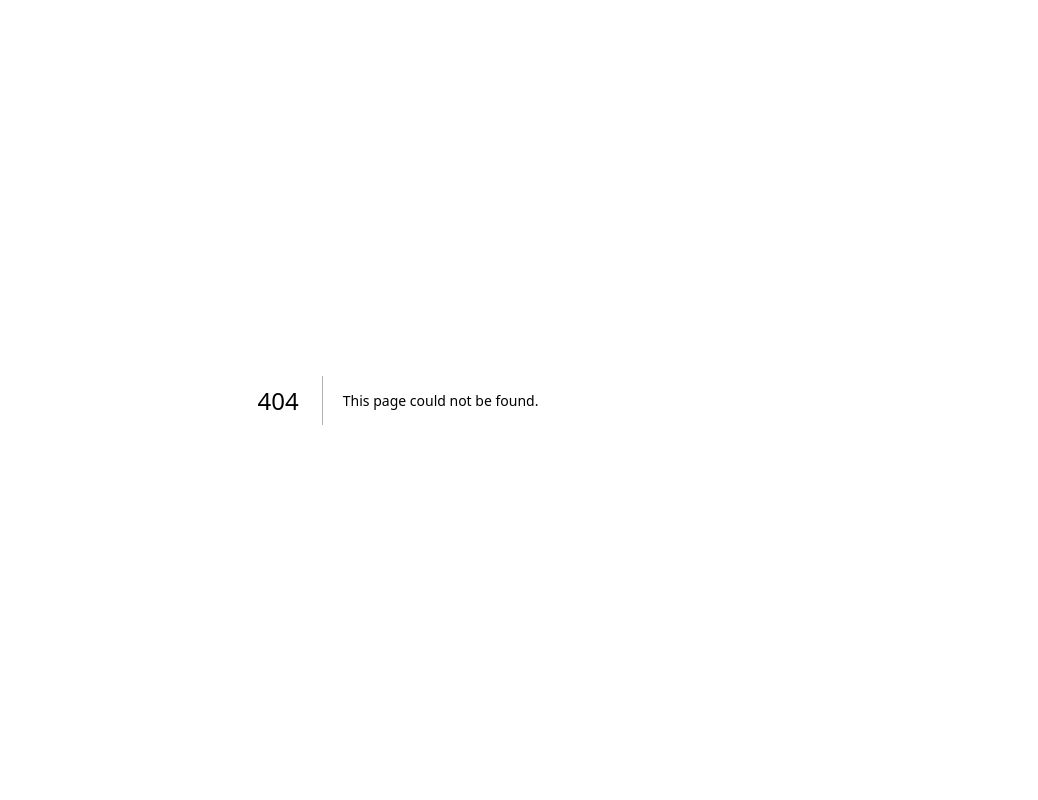
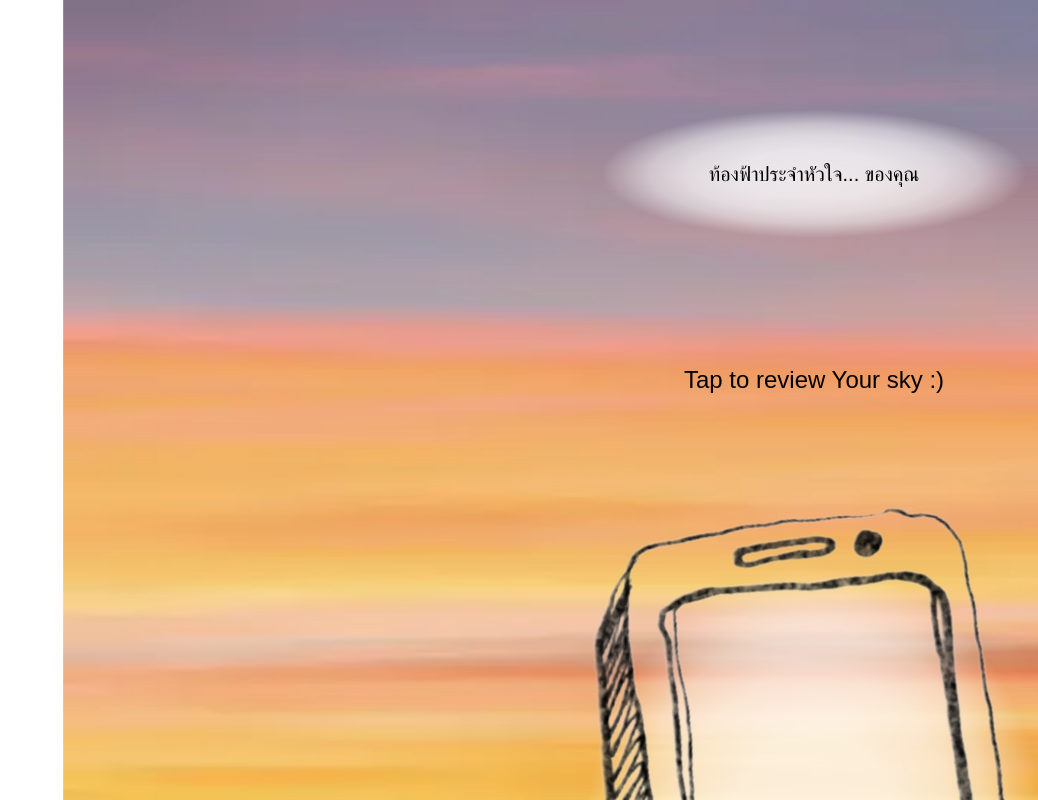
Before and after one commit to bRight36691/YourSkyYourMind_Project, a Next.js app: page /4-19 in a window 1280 px wide. Before the commit this address had no page. Shown: the whole page, without its empty margins (242-1280 px from the left). Built offline with nearby package versions, Linux system fonts and the light colour scheme; a web font is replaced by a local one.

Commit message:
feat: create page 4-18 4-19

```diff
--- /dev/null
+++ b/src/app/(interactive)/4-18/page.tsx
@@ -0,0 +1,41 @@
+"use client";
+import { motion } from "framer-motion";
+import Link from "next/link";
+import { MovingSky2 } from "~/component/bg/MovingSky2";
+
+export default function Page() {
+  return (
+    <div className="overflow-hidden object-none">
+      <MovingSky2 />
+      <motion.div
+        initial={{ opacity: 0 }}
+        animate={{ opacity: 1 }}
+        transition={{
+          duration: 1,
+          delay: 0.5,
+        }}
+        className="flex min-h-screen flex-col"
+      >
+        <div className="fixed top-24 z-10 flex w-screen flex-col items-center text-center text-black">
+          <div className="fixed h-[540px] w-[458px] rounded-full bg-[radial-gradient(closest-side,rgba(255,255,255,0.80)_0%,rgba(255,255,255,0.78)_36%,rgba(255,255,255,0.67)_60%,rgba(255,255,255,0.49)_77%,rgba(255,255,255,0)_100%)]" />
+          <div className="fixed z-20 mt-40 flex flex-col gap-2">
+            <p>ชีวิตมีการเปลี่ยนแปลงตลอด</p>
+            <p>เหมือนกันกับท้องฟ้า</p>
+            <p>แต่ในทุก ๆ ช่วงเวลา</p>
+            <p>ก็มีความงดงามในตัวของมัน</p>
+            <p>ลองหยุดสักพัก ใช้เวลากับปัจจุบัน</p>
+            <p>มองท้องฟ้า</p>
+            <p>ให้เวลากับหัวใจของคุณ..</p>
+          </div>
+        </div>
+        <div className="fixed bottom-[10%] z-20 flex w-screen justify-center">
+          <Link href="/4-19">
+            <button className="z-20 h-8 w-28 rounded-2xl bg-white text-lg text-black shadow-sm">
+              ถัดไป
+            </button>
+          </Link>
+        </div>
+      </motion.div>
+    </div>
+  );
+}
--- /dev/null
+++ b/src/app/(interactive)/4-19/page.tsx
@@ -0,0 +1,42 @@
+"use client";
+import { motion } from "framer-motion";
+import Link from "next/link";
+import { MovingSky2 } from "~/component/bg/MovingSky2";
+import Image from "next/image";
+
+export default function Page() {
+  return (
+    <Link href="/4-20">
+      <div className="overflow-hidden object-none">
+        <MovingSky2 />
+        <motion.div
+          initial={{ opacity: 0 }}
+          animate={{ opacity: 1 }}
+          transition={{
+            duration: 1,
+            delay: 0.5,
+          }}
+          className="flex min-h-screen flex-col"
+        >
+          <div className="fixed top-40 z-10 flex w-screen flex-col text-center text-black">
+            <div className="flex items-center justify-center">
+              <div className="fixed h-[128px] w-[426px] rounded-full bg-[radial-gradient(closest-side,rgba(255,255,255,0.80)_0%,rgba(255,255,255,0.78)_36%,rgba(255,255,255,0.67)_60%,rgba(255,255,255,0.49)_77%,rgba(255,255,255,0)_100%)]" />
+              <p className="z-20 text-xl">ท้องฟ้าประจำหัวใจ... ของคุณ</p>
+            </div>
+            <div className="mt-44 flex flex-col items-center justify-center">
+              <div className="fixed h-[527px] w-[455px] rounded-full bg-[radial-gradient(closest-side,rgba(255,255,255,0.80)_0%,rgba(255,255,255,0.78)_36%,rgba(255,255,255,0.67)_60%,rgba(255,255,255,0.49)_77%,rgba(255,255,255,0)_100%)]" />
+              <p className="z-20 text-2xl">Tap to review Your sky :)</p>
+              <Image
+                src="/img/phone-4-19.webp"
+                alt="SKY"
+                width={3000}
+                height={2000}
+                className="z-20 h-auto w-1/2"
+              />
+            </div>
+          </div>
+        </motion.div>
+      </div>
+    </Link>
+  );
+}
--- /dev/null
+++ b/src/component/bg/MovingSky2.tsx
@@ -0,0 +1,27 @@
+import { motion } from "framer-motion";
+import Image from "next/image";
+
+export const MovingSky2 = () => {
+  return (
+    <motion.div
+      animate={{
+        x: [-5, -780, -5],
+        transition: {
+          duration: 80,
+          repeat: Infinity,
+          repeatType: "loop",
+          ease: "linear",
+        },
+      }}
+      className="fixed h-screen w-[300%]"
+    >
+      <Image
+        src="/img/4-18.webp"
+        alt="SKY"
+        width={3000}
+        height={2000}
+        className="h-screen w-[150%]"
+      />
+    </motion.div>
+  );
+};
```
Also changed, not shown: public/img/4-18.webp (added), public/img/phone-4-19.webp (added).
